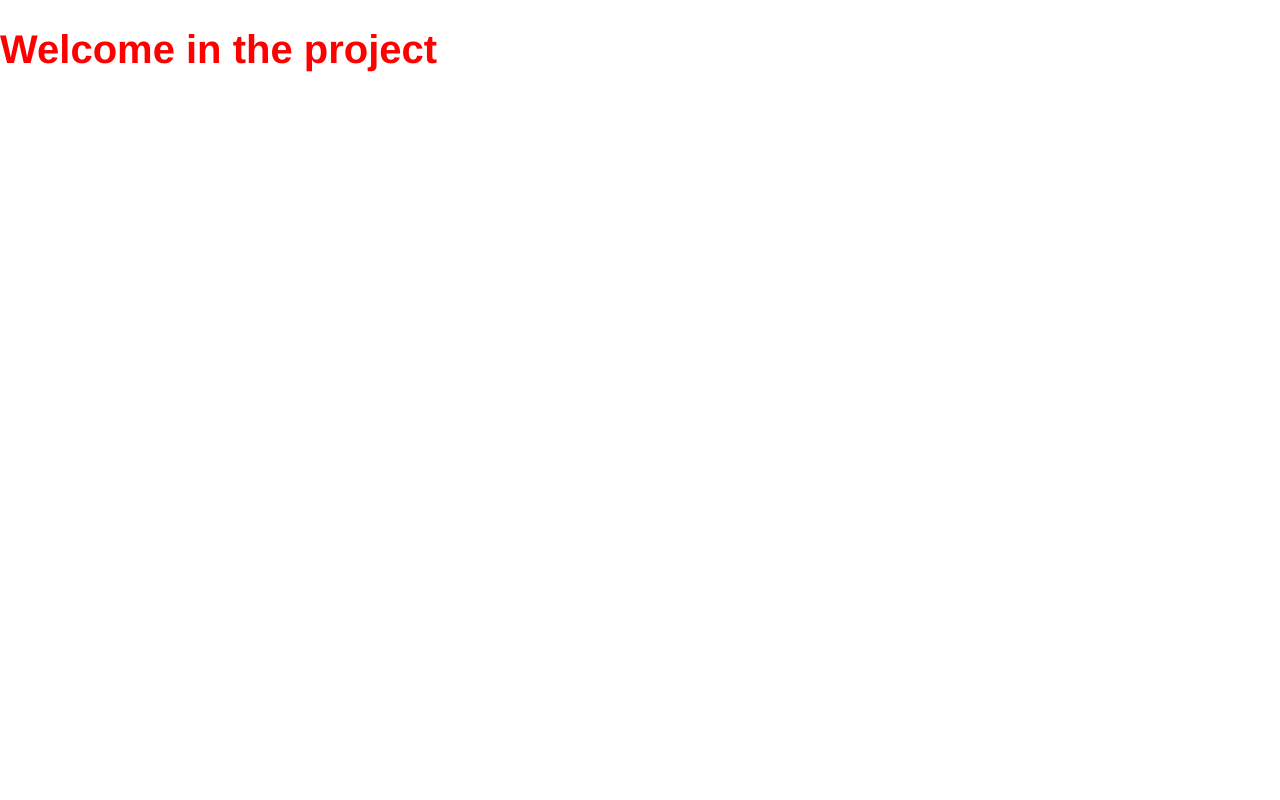
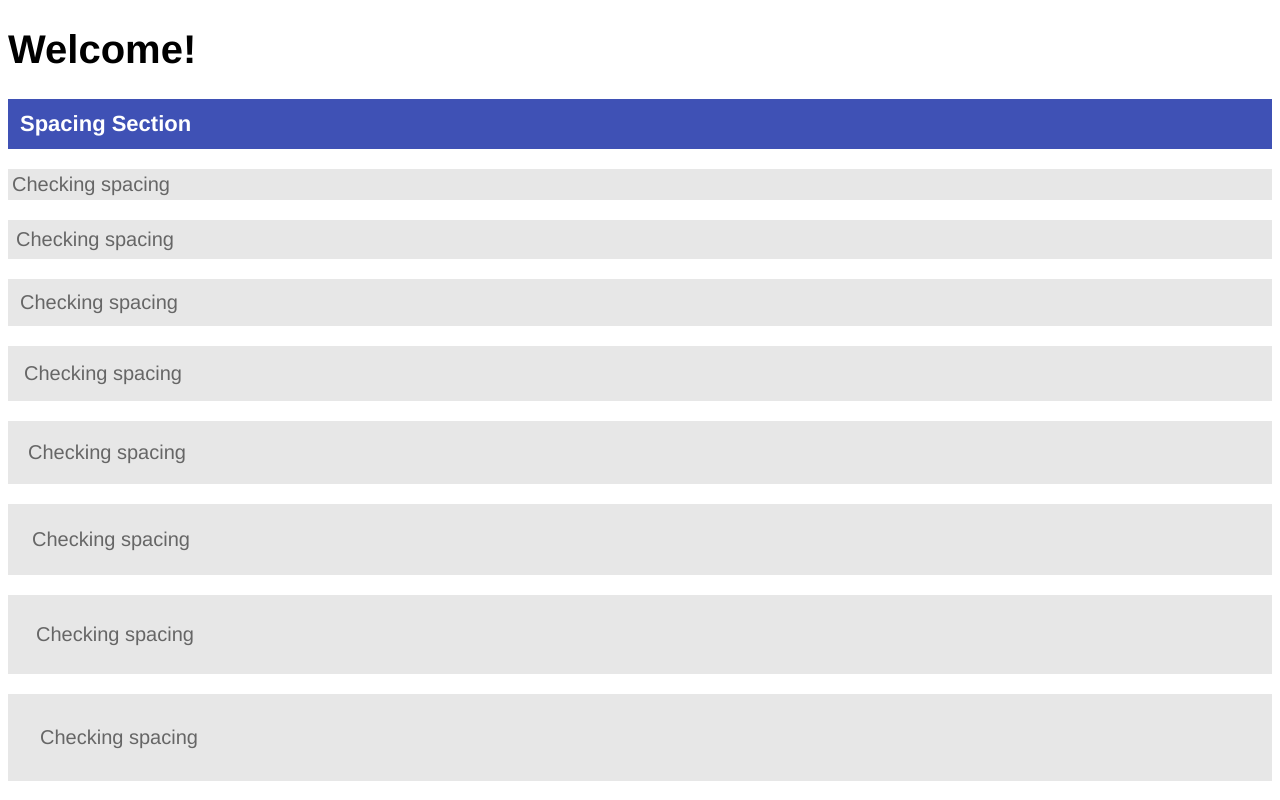
Before and after one commit to Raghav220124/q3html-react, a React (Create React App) app: page / in a window 1280 px wide. Shown: the top 800 px of the page. Built offline with nearby package versions, Linux system fonts and the light colour scheme.

Commit message:
updated css for spacing variables

```diff
--- a/src/App.js
+++ b/src/App.js
@@ -1,10 +1,9 @@
-import logo from './logo.svg';
 import './App.scss';
 function App() {
   return (
     <div className="App">
       <header className="App-header">
-        <h1>Welcome in the project</h1>
+        <h1>Welcome!</h1>
       </header>
     </div>
   );
--- a/src/App.scss
+++ b/src/App.scss
@@ -1,2 +1,3 @@
 
-@use 'assets/css/colors.scss';
+@use 'assets/css/comon.scss';
+@use 'assets/css/amitstyle.scss';
--- /dev/null
+++ b/src/assets/css/amitstyle.scss
@@ -0,0 +1,121 @@
+// Varibales for padding
+$padding-4: 4px;
+$padding-8: 8px;
+$padding-12: 12px;
+$padding-16: 16px;
+$padding-20: 20px;
+$padding-24: 24px;
+$padding-28: 28px;
+$padding-32: 32px;
+$padding-40: 40px;
+$padding-48: 48px;
+$padding-64: 64px;
+$padding-96: 96px;
+$padding-128: 128px;
+$padding-160: 160px;
+$padding-192: 192px;
+
+//Variables for margin
+$margin-4: 4px;
+$margin-8: 8px;
+$margin-12: 12px;
+$margin-16: 16px;
+$margin-20: 20px;
+$margin-24: 24px;
+$margin-28: 28px;
+$margin-32: 32px;
+$margin-40: 40px;
+$margin-48: 48px;
+$margin-64: 64px;
+$margin-96: 96px;
+$margin-128: 128px;
+$margin-160: 160px;
+$margin-192: 192px;
+
+
+.section-wrap{
+    .section-title{
+        background-color: #3F51B5;
+        padding:$padding-12;
+        h1{
+            color:#fff;
+            margin:0;
+            font-size: 22px;
+        }
+    }
+    .spacing-4{
+        padding:$padding-4;
+        background:#e7e7e7;
+        color:#666;
+    }
+    .spacing-8{
+        padding:$padding-8;
+        background:#e7e7e7;
+        color:#666;
+    }
+    .spacing-12{
+        padding:$padding-12;
+        background:#e7e7e7;
+        color:#666;
+    }
+    .spacing-16{
+        padding:$padding-16;
+        background:#e7e7e7;
+        color:#666;
+    }
+    .spacing-20{
+        padding:$padding-20;
+        background:#e7e7e7;
+        color:#666;
+    }
+    .spacing-24{
+        padding:$padding-24;
+        background:#e7e7e7;
+        color:#666;
+    }
+    .spacing-28{
+        padding:$padding-28;
+        background:#e7e7e7;
+        color:#666;
+    }
+    .spacing-32{
+        padding:$padding-32;
+        background:#e7e7e7;
+        color:#666;
+    }
+    .spacing-40{
+        padding:$padding-40;
+        background:#e7e7e7;
+        color:#666;
+    }
+    .spacing-48{
+        padding:$padding-48;
+        background:#e7e7e7;
+        color:#666;
+    }
+    .spacing-64{
+        padding:$padding-64;
+        background:#e7e7e7;
+        color:#666;
+    }
+    .spacing-96{
+        padding:$padding-96;
+        background:#e7e7e7;
+        color:#666;
+    }
+    .spacing-128{
+        padding:$padding-128;
+        background:#e7e7e7;
+        color:#666;
+    }
+    .spacing-160{
+        padding:$padding-160;
+        background:#e7e7e7;
+        color:#666;
+    }
+    .spacing-192{
+        padding:$padding-192;
+        background:#e7e7e7;
+        color:#666;
+    }
+}
--- a/src/assets/css/colors.scss
+++ b/src/assets/css/comon.scss
@@ -1,5 +1,5 @@
 $myFont: Helvetica, sans-serif;
-$myColor: red;
+$myColor:#000;
 $myFontSize: 20px;
 $myWidth: 680px;
 $bgColor:#fff;
--- /dev/null
+++ b/src/components/variables/spacing.js
@@ -0,0 +1,29 @@
+import React from 'react';
+const Spacing = () => {
+    return (
+        <>
+            <div className='section-wrap'>
+                <div className='section-title'>
+                    <h1>Spacing Section</h1>
+                </div>
+                <p className='spacing-4'>Checking spacing</p>
+                <p className='spacing-8'>Checking spacing</p>
+                <p className='spacing-12'>Checking spacing</p>
+                <p className='spacing-16'>Checking spacing</p>
+                <p className='spacing-20'>Checking spacing</p>
+                <p className='spacing-24'>Checking spacing</p>
+                <p className='spacing-28'>Checking spacing</p>
+                <p className='spacing-32'>Checking spacing</p>
+                <p className='spacing-40'>Checking spacing</p>
+                <p className='spacing-48'>Checking spacing</p>
+                <p className='spacing-64'>Checking spacing</p>
+                <p className='spacing-96'>Checking spacing</p>
+                <p className='spacing-128'>Checking spacing</p>
+                <p className='spacing-160'>Checking spacing</p>
+                <p className='spacing-192'>Checking spacing</p>
+
+            </div>
+        </>
+    );
+};
+export default Spacing;
--- a/src/index.js
+++ b/src/index.js
@@ -1,13 +1,15 @@
 import React from 'react';
 import ReactDOM from 'react-dom/client';
-import './index.scss';
+// import './index.scss';
 import App from './App';
+import Spacing from './components/variables/spacing';
 import reportWebVitals from './reportWebVitals';
 
 const root = ReactDOM.createRoot(document.getElementById('root'));
 root.render(
   <React.StrictMode>
     <App />
+    <Spacing />
   </React.StrictMode>
 );
 
--- a/src/index.scss
+++ /dev/null
@@ -1,13 +0,0 @@
-body {
-  margin: 0;
-  font-family: -apple-system, BlinkMacSystemFont, 'Segoe UI', 'Roboto', 'Oxygen',
-    'Ubuntu', 'Cantarell', 'Fira Sans', 'Droid Sans', 'Helvetica Neue',
-    sans-serif;
-  -webkit-font-smoothing: antialiased;
-  -moz-osx-font-smoothing: grayscale;
-}
-
-code {
-  font-family: source-code-pro, Menlo, Monaco, Consolas, 'Courier New',
-    monospace;
-}
```
Also changed, not shown: src/logo.svg (deleted).
